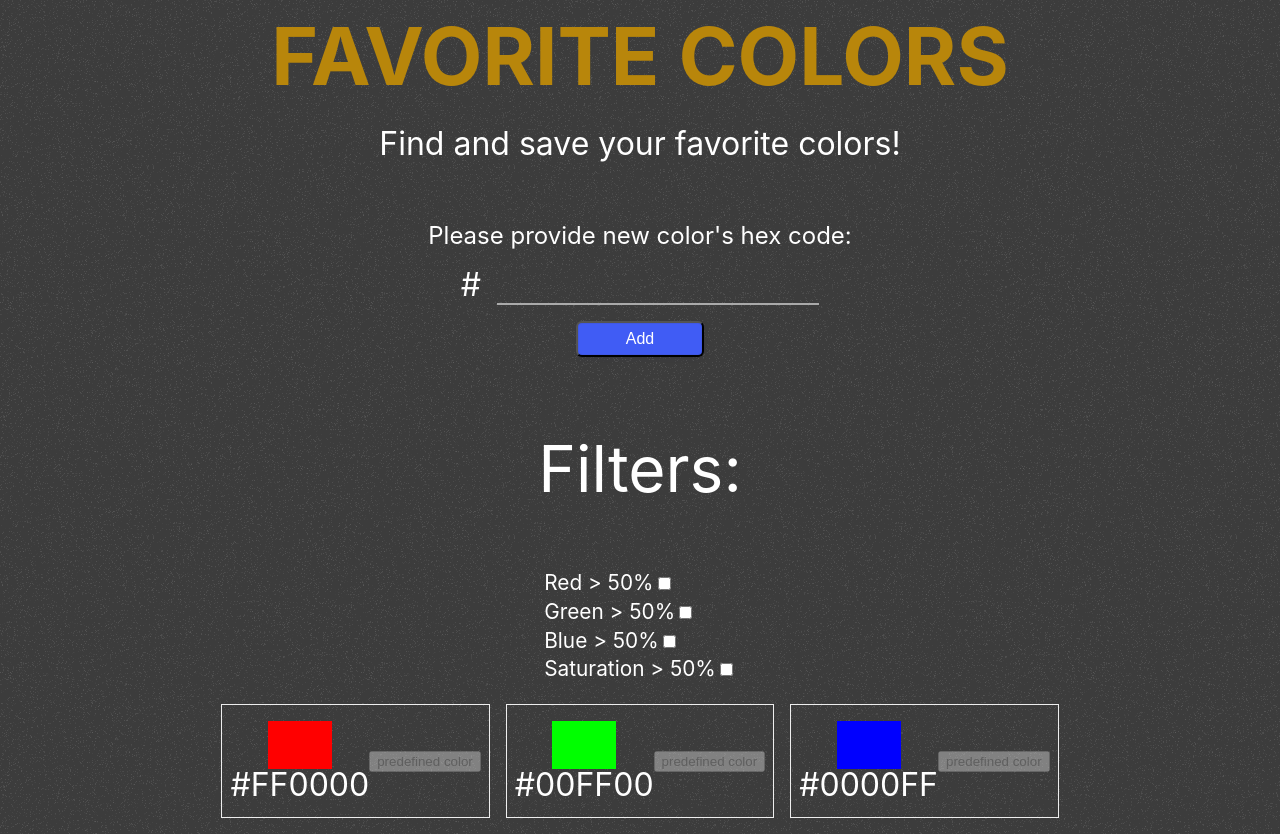
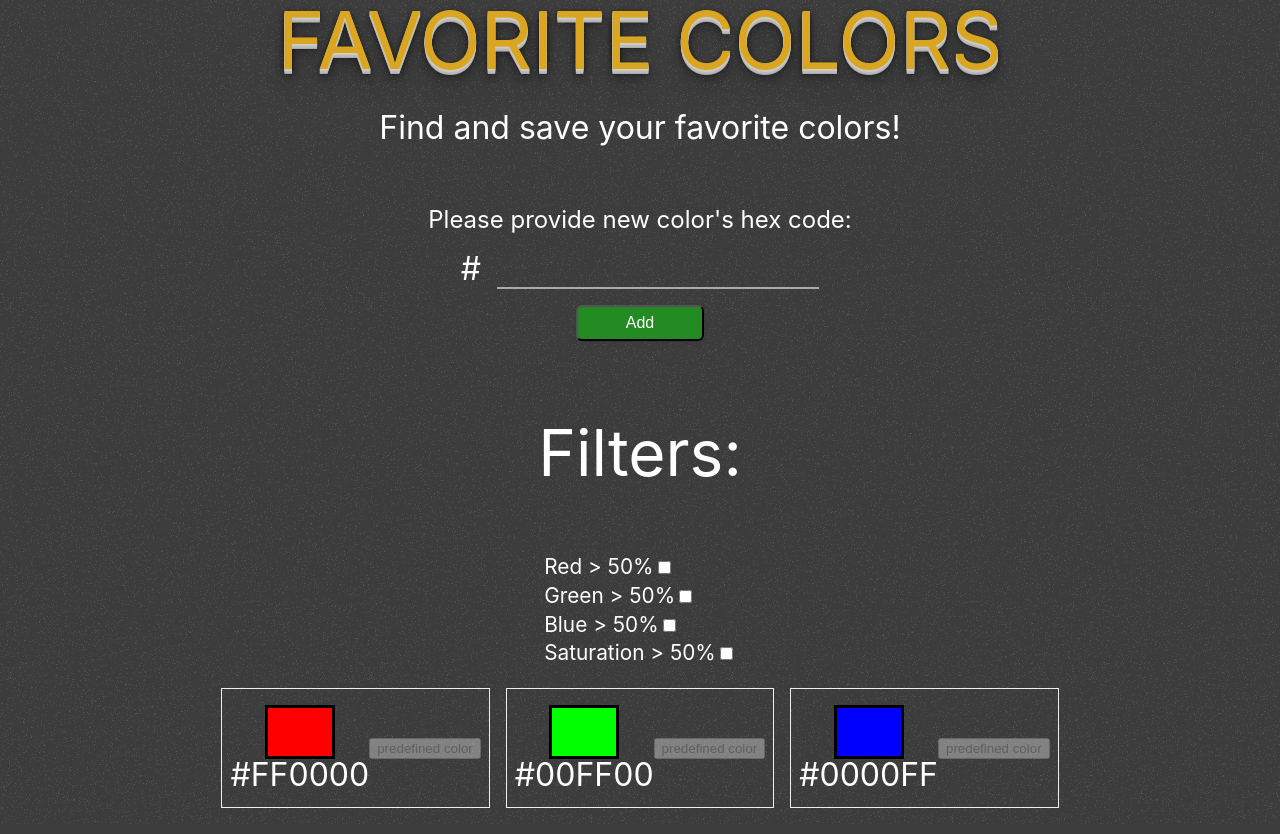
Before and after one commit to Jinpai666/favourite-colors, a React (Create React App) app: page / in a window 1280 px wide. Built offline with nearby package versions, Linux system fonts and the light colour scheme.

Commit message:
remove unecessary folder, add mroe styles

```diff
--- a/src/components/AddColorForm.tsx
+++ b/src/components/AddColorForm.tsx
@@ -1,5 +1,5 @@
 import React, {useState} from 'react';
-import {getSaturation, getRGB} from "../functions/convert/convertFunctions";
+import {getSaturation, getRGB} from "../functions/ConvertFunctions";
 
 interface Colors {
             code: string,
--- a/src/scss/_addForm.scss
+++ b/src/scss/_addForm.scss
@@ -38,7 +38,9 @@
     padding: 1rem
   }
   &__button{
+
    @include button;
+    background-color: forestgreen;
     width: 30%;
   }
 }
--- a/src/scss/_generator.scss
+++ b/src/scss/_generator.scss
@@ -27,6 +27,7 @@
   &__presentation {
     width: 4rem;
     height: 3rem;
+    border: 3px solid black;
   }
 
   &__button-remove {
--- a/src/scss/_header.scss
+++ b/src/scss/_header.scss
@@ -1,8 +1,19 @@
 .header{
   font-size: 5rem;
-  color: darkgoldenrod;
-  margin: 1rem 0 2rem;
-  font-weight: bold;
+  margin-bottom: 2rem;
+  color: goldenrod;
+  text-shadow: 0 1px 0 #ccc,
+  0 2px 0 #c9c9c9,
+  0 3px 0 #bbb,
+  0 4px 0 #b9b9b9,
+  0 5px 0 #aaa,
+  0 6px 1px rgba(0,0,0,.1),
+  0 0 5px rgba(0,0,0,.1),
+  0 1px 3px rgba(0,0,0,.3),
+  0 3px 5px rgba(0,0,0,.2),
+  0 5px 10px rgba(0,0,0,.25),
+  0 10px 10px rgba(0,0,0,.2),
+  0 20px 20px rgba(0,0,0,.15);
   &__text{
     font-size: 2rem;
   }
--- a/src/scss/_mixins.scss
+++ b/src/scss/_mixins.scss
@@ -2,7 +2,7 @@
   display: flex;
   align-items: center;
   justify-content: center;
-  background-color: #405cf5;
+  background-color: #f44;
   border-radius: 6px;
   box-shadow: rgba(50, 50, 93, .1) 0 0 0 1px inset, rgba(50, 50, 93, .1) 0 2px 5px 0, rgba(0, 0, 0, .07) 0 1px 1px 0;
   color: #fff;
```
Also changed, not shown: src/functions/ConvertFunctions.tsx (renamed from src/functions/convert/convertFunctions.tsx).
